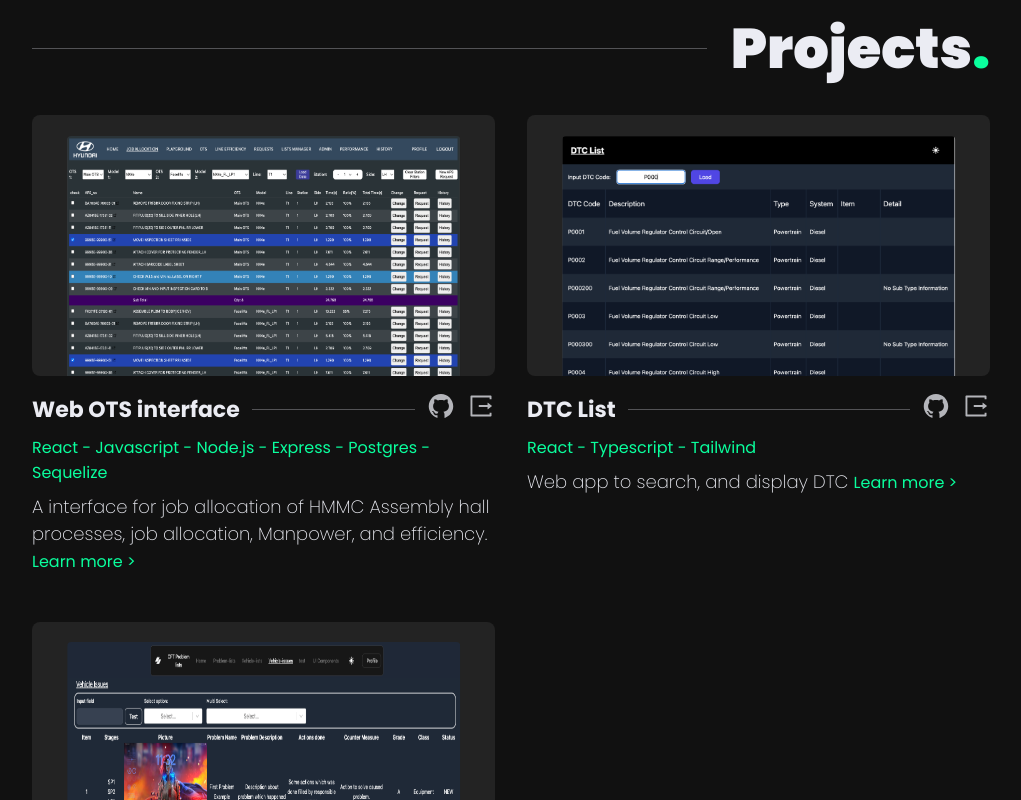
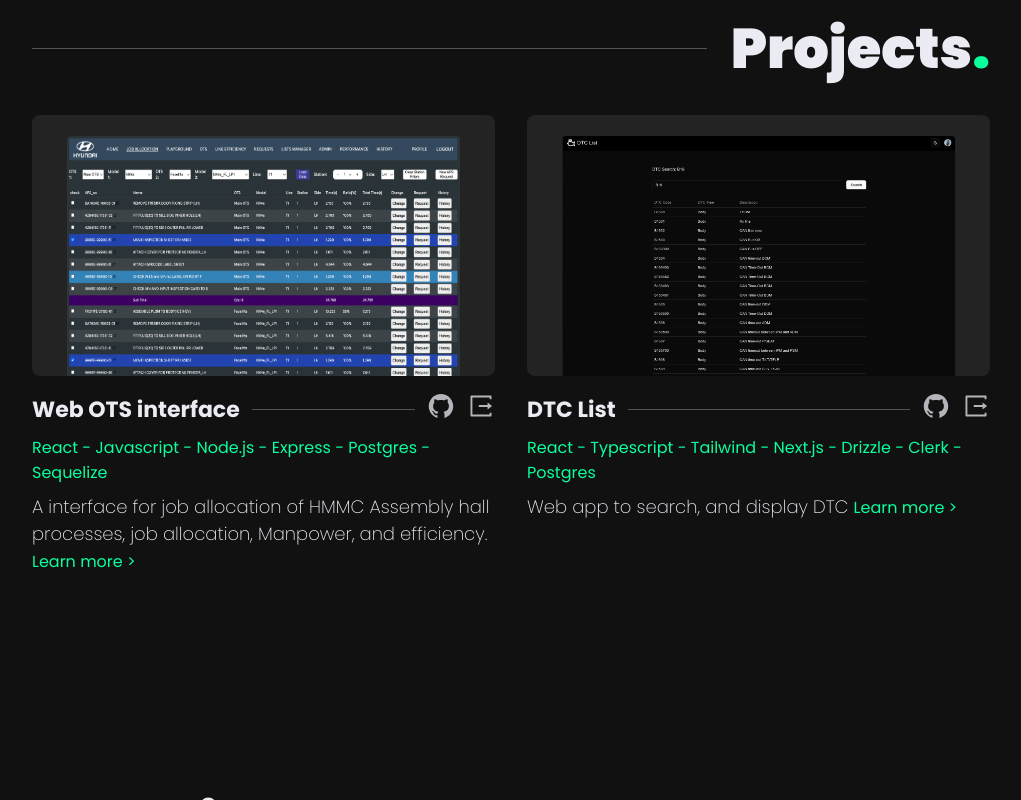
Before and after one commit to Daniel88dev/my-homepage, a Next.js app: page / in a window 1280 px wide. Shown: the part 2000-2800 px from the top of the page, without its empty margins (159-1180 px from the left). Built offline with nearby package versions, Linux system fonts and the light colour scheme.

Commit message:
Updated dependencies and update Projects content.

```diff
--- a/components/home/projects/Projects.tsx
+++ b/components/home/projects/Projects.tsx
@@ -64,16 +64,24 @@ const projects = [
   },
   {
     title: "DTC List",
-    imgSrc: "/project-imgs/DTC_list.png",
-    code: "https://github.com/Daniel88dev/dtc-list",
-    projectLink: "https://dtc-list.vercel.app/",
-    tech: ["React", "Typescript", "Tailwind"],
+    imgSrc: "/project-imgs/next-dtc-list.png",
+    code: "https://github.com/Daniel88dev/next-dtc-list",
+    projectLink: "https://next-dtc-list.vercel.app\n",
+    tech: [
+      "React",
+      "Typescript",
+      "Tailwind",
+      "Next.js",
+      "Drizzle",
+      "Clerk",
+      "Postgres",
+    ],
     description: "Web app to search, and display DTC",
     modalContent: (
       <>
         <p>
           Added large amount of DTC codes, with Filtering based on entered DTC
-          code. Access is protected by password.
+          code.
         </p>
         <p>
           DTC means Diagnosis Trouble Code, which are codes displaying some type
@@ -84,26 +92,9 @@ const projects = [
           quiet large list. This App helps easily identify type of DTC code.
         </p>
         <p>
-          App will show just description of DTC on mobile device, and on Desktop
-          can display more details for related DTC.
-        </p>
-      </>
-    ),
-  },
-  {
-    title: "CFT Problem Lists - IN DEVELOPMENT",
-    imgSrc: "/project-imgs/CFT_problem_list.png",
-    code: "https://github.com/Daniel88dev/cft-problem-lists",
-    projectLink: "https://cft-problem-lists.vercel.app/",
-    tech: ["React", "Typescript", "Tailwind", "Node.js"],
-    description: "Web app to manage problem lists of vehicle production",
-    modalContent: (
-      <>
-        <p>Project is under development. Finish plan is in June 2024.</p>
-        <p>
-          Web app to register issues during new Vehicle production stages.
-          Possibility to easily register issues from phone, and then update
-          content through desktop browser.
+          Applied also Authentication through Clerk to enable more
+          functionality, like displaying more DTC details, and also report, if
+          DTC code is missing in database..
         </p>
       </>
     ),
```
Also changed, not shown: public/project-imgs/next-dtc-list.png (added), 1 other file (tests, documents, lock files or other folders).
